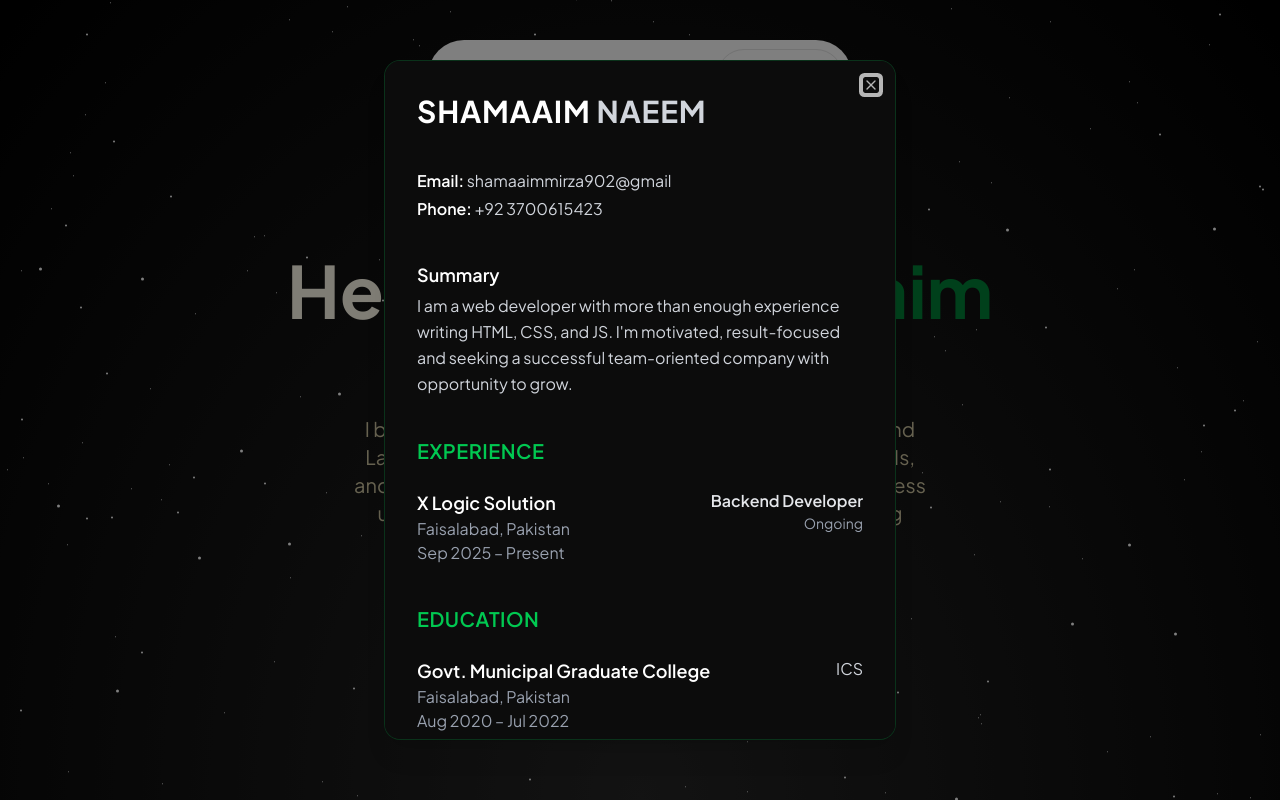
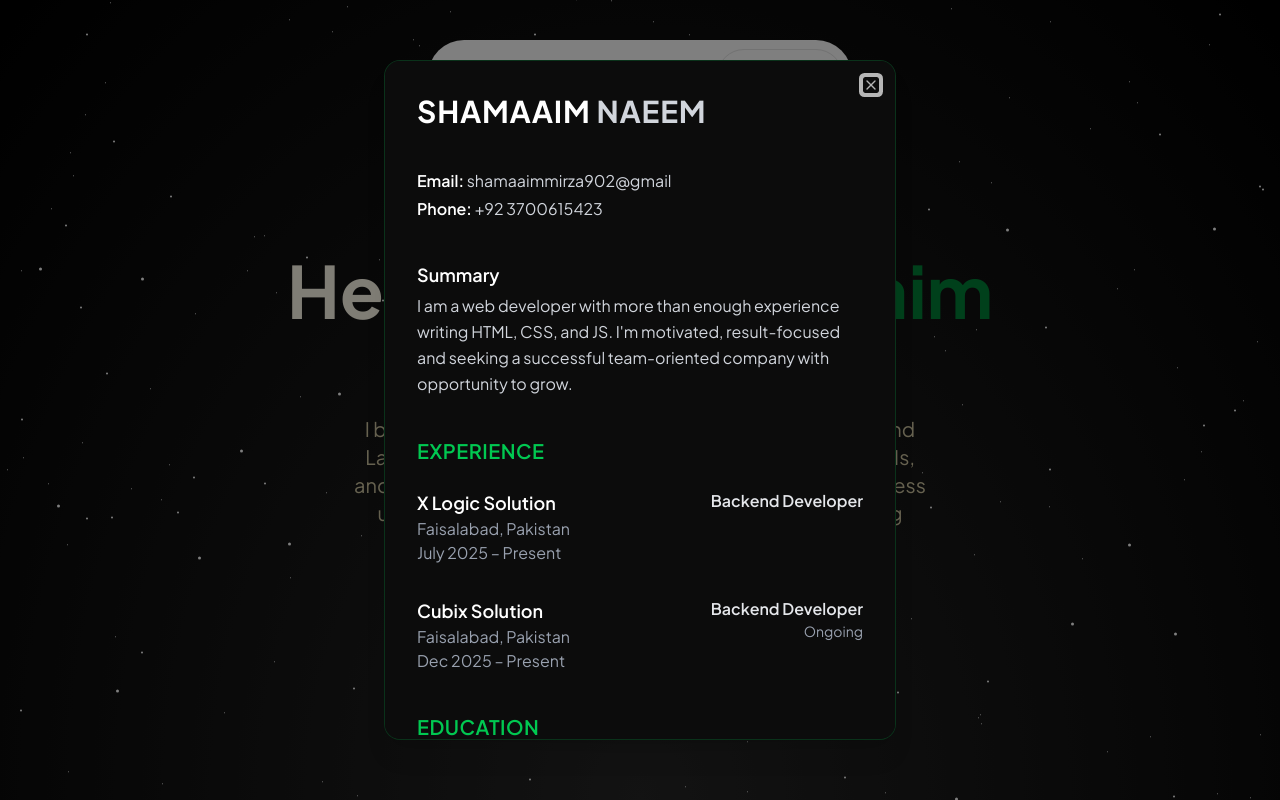
Before and after one commit to Mirza-Shamaaim123/my-portfolio, a Next.js app: page / in a window 1280 px wide. Both pictures are taken after a click on the button "READ CV". Shown: the top 800 px of the page. Built offline with nearby package versions, Linux system fonts and the light colour scheme.

Commit message:
Multiple Pages

```diff
--- a/components/ReadCvModal.jsx
+++ b/components/ReadCvModal.jsx
@@ -70,7 +70,18 @@ export default function ReadCvModal({ buttonBgColor, buttonTextColor }) {
                 <div>
                   <p className="text-lg font-semibold text-white">X Logic Solution</p>
                   <p className="text-gray-400">Faisalabad, Pakistan</p>
-                  <p className="text-gray-400">Sep 2025 – Present</p>
+                  <p className="text-gray-400">July 2025 – Present</p>
+                </div>
+                <div className="text-right">
+                  <p className="text-gray-200 font-semibold">Backend Developer</p>
+                  {/* <p className="text-gray-400 text-sm">Ongoing</p> */}
+                </div>
+              </div>
+               <div className="flex justify-between">
+                <div>
+                  <p className="text-lg font-semibold text-white">Cubix Solution</p>
+                  <p className="text-gray-400">Faisalabad, Pakistan</p>
+                  <p className="text-gray-400">Dec 2025 – Present</p>
                 </div>
                 <div className="text-right">
                   <p className="text-gray-200 font-semibold">Backend Developer</p>
```
